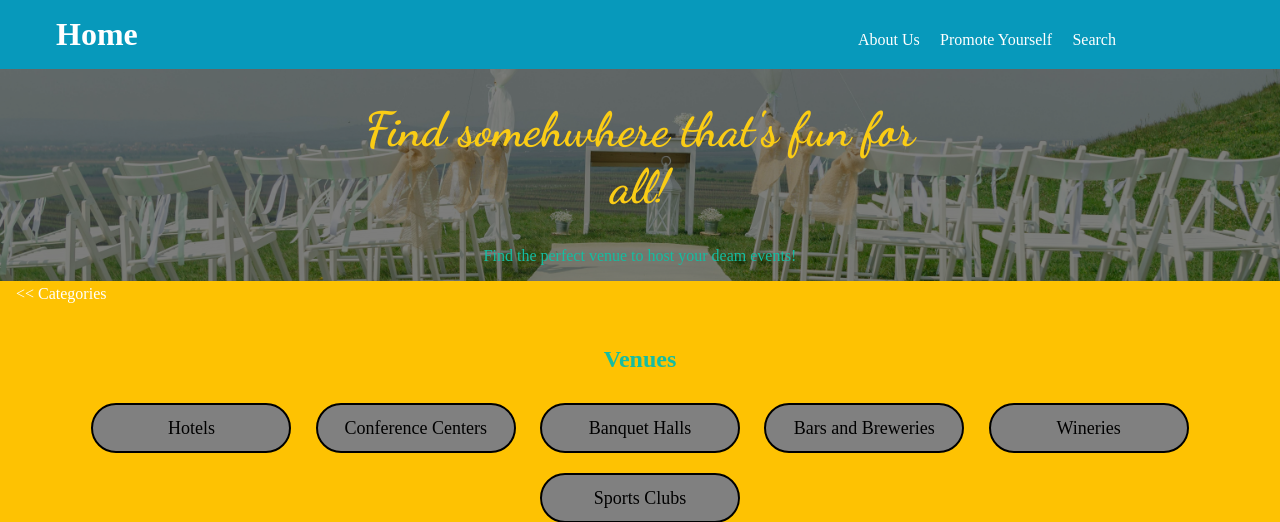
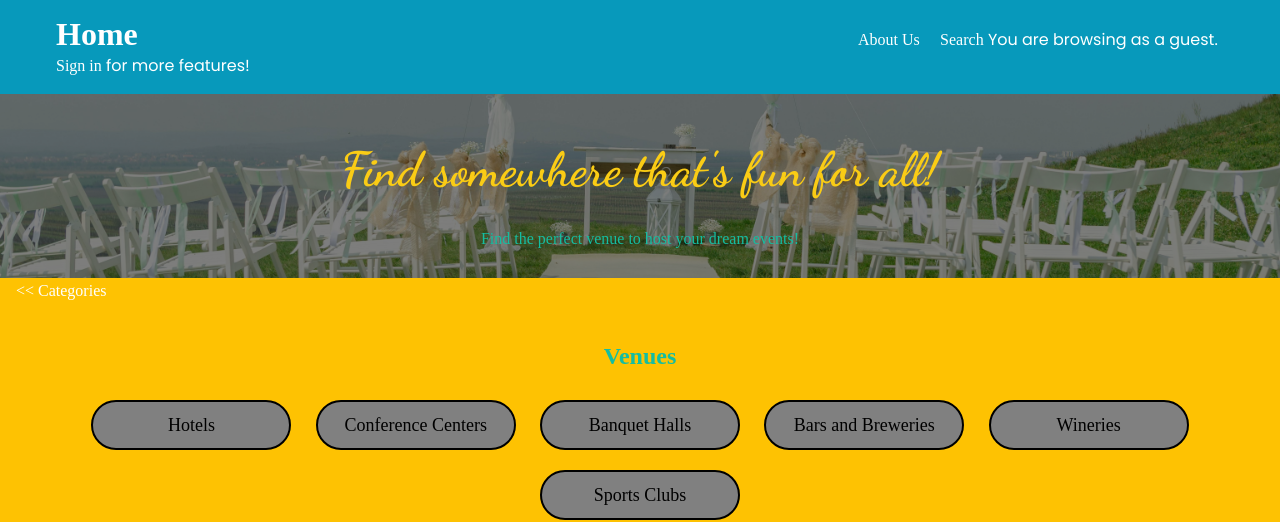
Before and after one commit to Goheezyonme/Kurt, a PHP site: page /VenuesSearch.php in a window 1280 px wide. Shown: the top 522 px of the page. Run offline with PHP 8.4, Linux system fonts and the light colour scheme.

Commit message:
Update VenuesSearch.php

```diff
--- a/VenuesSearch.php
+++ b/VenuesSearch.php
@@ -1,3 +1,10 @@
+<?php
+session_start();
+
+// Check if the user is logged in
+$is_logged_in = isset($_SESSION["user_id"]);
+?>
+
 <!DOCTYPE html>
 <html lang="en">
 <head>
@@ -16,8 +23,17 @@
             <div class="nav-links">
                 <a href="Landing page.html" class="logo">Home</a>
                 <a href="about-HTML.html">About Us</a>
+                <?php if ($is_logged_in): ?>
                     <a href="registration-HTML.html" class="cta-button">Promote Yourself</a>
-				<a href="category-select-HTML.html">Search</a>
+                <?php endif; ?>
+                <a href="category-select-HTML.php">Search</a>
+
+                <?php if ($is_logged_in): ?>
+                    <span class="user-welcome">Welcome, <?php echo htmlspecialchars($_SESSION["email"]); ?>!</span>
+                    <a href="logout.php" class="cta-button">Log Out</a>
+                <?php else: ?>
+                    <span class="user-welcome">You are browsing as a guest. <a href="signin.html">Sign in</a> for more features!</span>
+                <?php endif; ?>
             </div>
         </div>
     </nav>
@@ -25,15 +41,14 @@
     <header class="hero-venues">
         <div class="overlay"></div>
         <div class="hero-content">
-            <h1>Find somehwhere that's fun for all!</h1>
-            <p  style="font-family:Montserrat">Find the perfect venue to host your deam events!</p>
+            <h1>Find somewhere that's fun for all!</h1>
+            <p style="font-family:Montserrat">Find the perfect venue to host your dream events!</p>
         </div>
     </header>
 
     <div class="nav-links">
-        <a href="category-select-HTML.html" class="cta-button"><< Categories</a>
+        <a href="category-select-HTML.php" class="cta-button"><< Categories</a>
     </div>
-
 
     <div class="tags">
         <h2 style="color: #15BDA1; font-family:Montserrat">Venues</h2>
@@ -49,9 +64,11 @@
         <br><br>
         <button class="button" id="search">Search</button>
     </div>
+
     <!-- Footer -->
     <footer class="footer">
         <p>&copy; 2025 Interior South Okanagan Talent. All rights reserved.</p>
     </footer>
+
 </body>
 </html>
```
Lines whose indentation alone changed are shown as unchanged.
